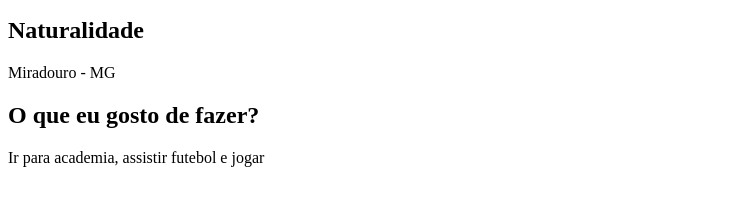
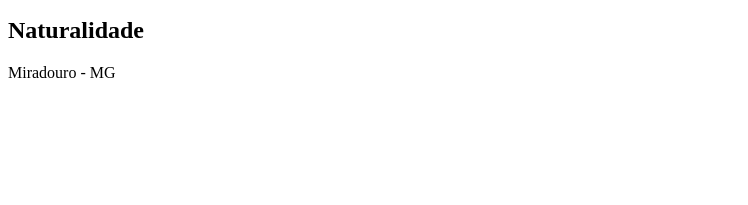
Before and after one commit to ufjf-dcc202/ufjf-dcc202-2023-3-b-atv3-victorwingert, a website: page index.html in a window 1280 px wide. Shown: the part 101-306 px from the top of the page, without its empty margins (0-748 px from the left). Drawn offline with Linux system fonts and the light colour scheme.

Commit message:
consertando a primeira section(tinha feito errado)

```diff
--- a/index.html
+++ b/index.html
@@ -9,14 +9,10 @@
     <main>
         <h1>DCC202 - Atividade 3: Victor Wingert de Almeida</h1>
         <p>Página da Atividade 3</p>
+        <section>
+            <h2>Naturalidade</h2>
+            <p>Miradouro - MG</p>
+        </section>
     </main>
-    <section>
-        <h2>Naturalidade</h2>
-        <p>Miradouro - MG</p>
-    </section>
-    <section>
-        <h2>O que eu gosto de fazer?</h2>
-        <p>Ir para academia, assistir futebol e jogar</p>
-    </section>
 </body>
 </html>
```
